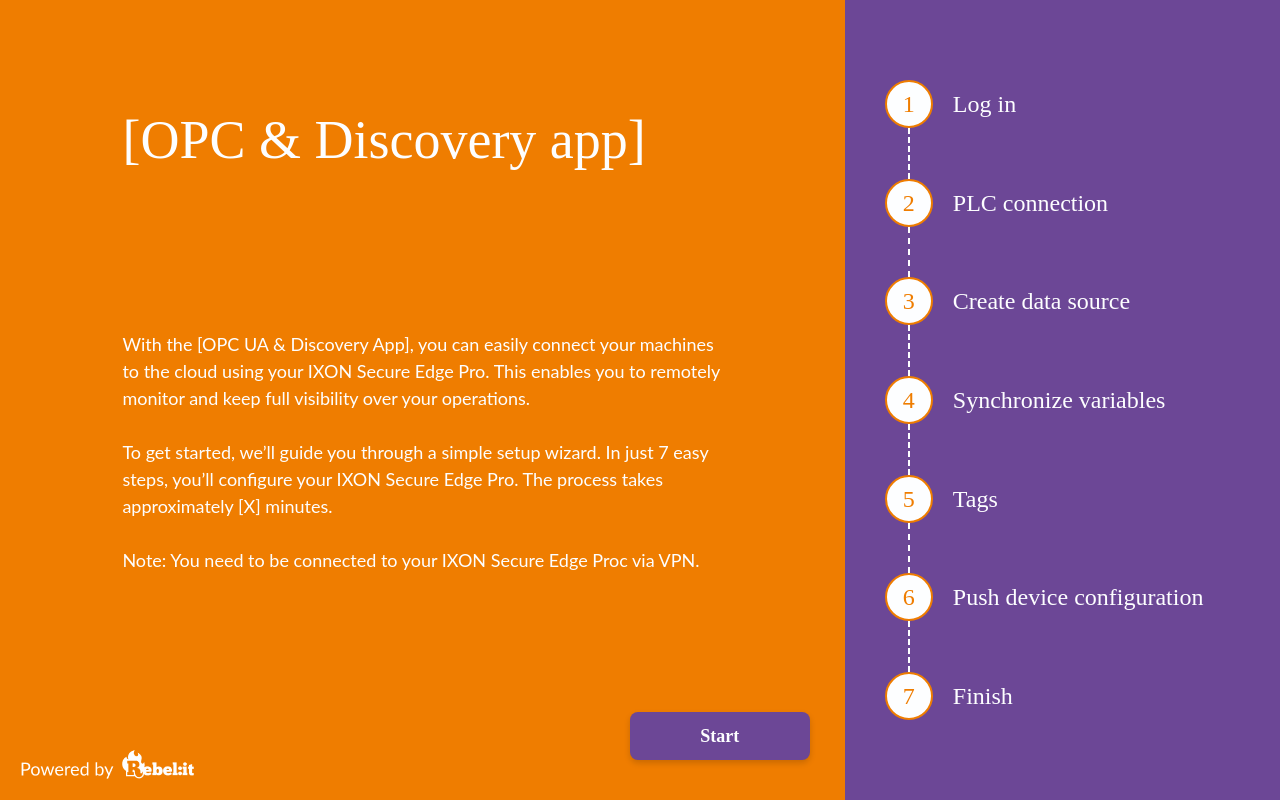
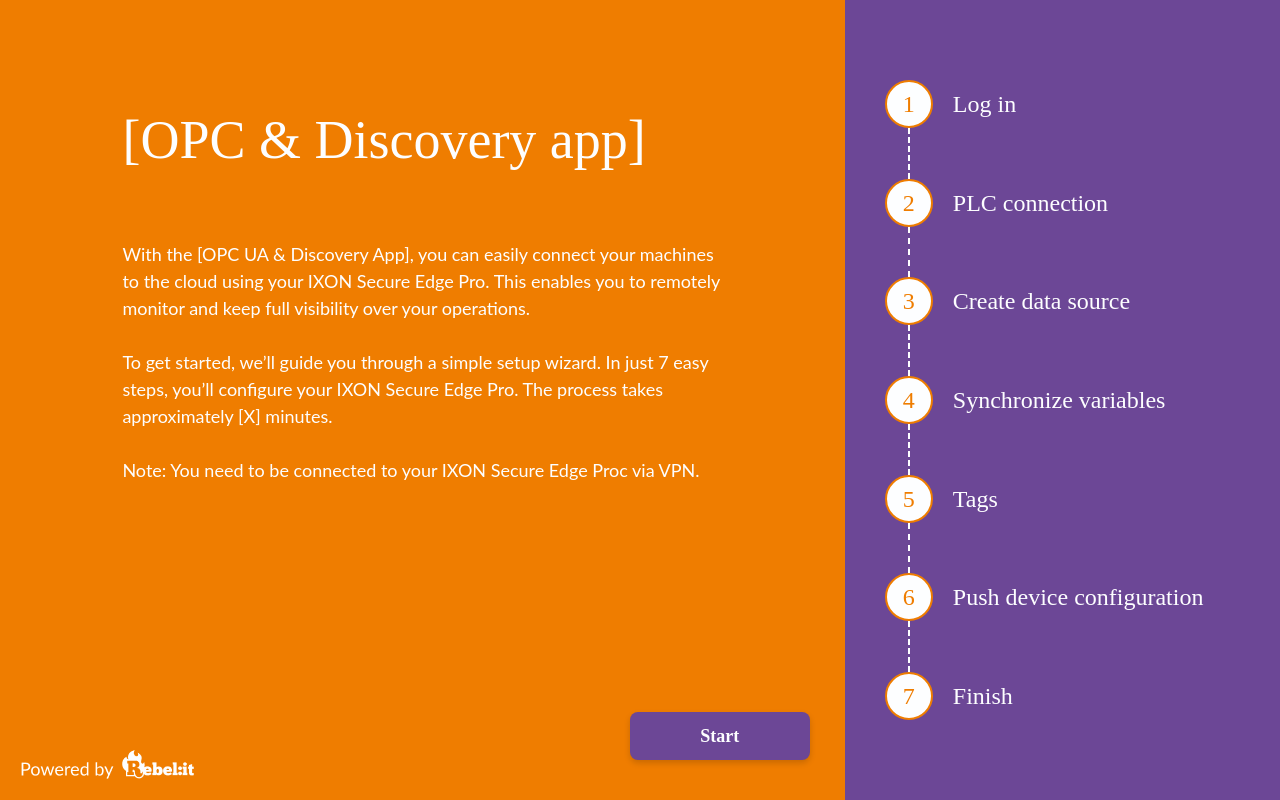
Before and after one commit to Rebel-it/rebel-ot-discover-edgeapp, a React (Vite) app in the folder src/Rebelit.OT.Discover.EdgeApp.WebApp/: page / in a window 1280 px wide. Built offline with nearby package versions, Linux system fonts and the light colour scheme; a web font is replaced by a local one.

Commit message:
start page text layout styling

```diff
--- a/src/Rebelit.OT.Discover.EdgeApp.WebApp/src/pages/startPage/StartPage.module.css
+++ b/src/Rebelit.OT.Discover.EdgeApp.WebApp/src/pages/startPage/StartPage.module.css
@@ -3,6 +3,8 @@
   overflow: auto;
   -ms-overflow-style: none;
   scrollbar-width: none;
+  display: grid;
+  grid-template-rows: auto 1fr 1fr 1fr 1fr 1fr;
 
   &:webkit-scrollbar {
     display: none;
@@ -11,10 +13,11 @@
   .title {
     font-weight: 400;
     font-size: 5.4rem;
+    grid-area: 1;
   }
 
   .description {
-    padding-top: 15rem;
+    grid-area: 3;
     max-width: 600px;
     font-size: 1.8rem;
   }
```
